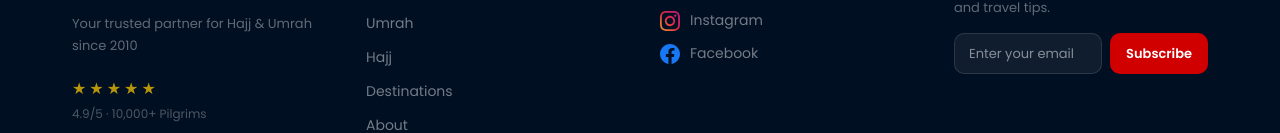
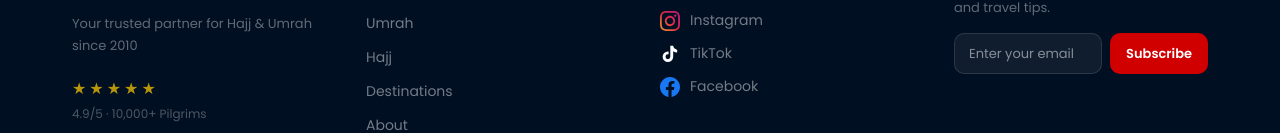
Before and after one commit to Allossy01/new-star-travel, a Next.js app: page / in a window 1280 px wide. Shown: the part 5492-5625 px from the top of the page. Built offline with nearby package versions, Linux system fonts and the light colour scheme; no server answers; the database is empty.

Commit message:
auto-update

```diff
--- a/components/ui/Footer.tsx
+++ b/components/ui/Footer.tsx
@@ -86,6 +86,18 @@ export default function Footer() {
                 Instagram
               </a>
 
+              {/* TikTok */}
+              <a href="https://www.tiktok.com/@newstartravel?_r=1&_t=ZS-99gIctGJWIm" target="_blank" rel="noopener noreferrer"
+                style={{ display: 'flex', alignItems: 'center', gap: 10, color: 'rgba(255,255,255,0.45)', fontSize: 14, textDecoration: 'none', transition: 'color 0.2s' }}
+                onMouseEnter={e => (e.currentTarget as HTMLElement).style.color = '#fff'}
+                onMouseLeave={e => (e.currentTarget as HTMLElement).style.color = 'rgba(255,255,255,0.45)'}
+              >
+                <svg viewBox="0 0 24 24" style={{ width: 20, height: 20, fill: '#fff', flexShrink: 0 }}>
+                  <path d="M19.59 6.69a4.83 4.83 0 0 1-3.77-4.25V2h-3.45v13.67a2.89 2.89 0 0 1-2.88 2.5 2.89 2.89 0 0 1-2.89-2.89 2.89 2.89 0 0 1 2.89-2.89c.28 0 .54.04.79.1V9.01a6.33 6.33 0 0 0-.79-.05 6.34 6.34 0 0 0-6.34 6.34 6.34 6.34 0 0 0 6.34 6.34 6.34 6.34 0 0 0 6.33-6.34V8.69a8.18 8.18 0 0 0 4.78 1.52V6.75a4.85 4.85 0 0 1-1.01-.06z"/>
+                </svg>
+                TikTok
+              </a>
+
               {/* Facebook */}
               <a href="https://www.facebook.com/61576894971450" target="_blank" rel="noopener noreferrer"
                 style={{ display: 'flex', alignItems: 'center', gap: 10, color: 'rgba(255,255,255,0.45)', fontSize: 14, textDecoration: 'none', transition: 'color 0.2s' }}
```
